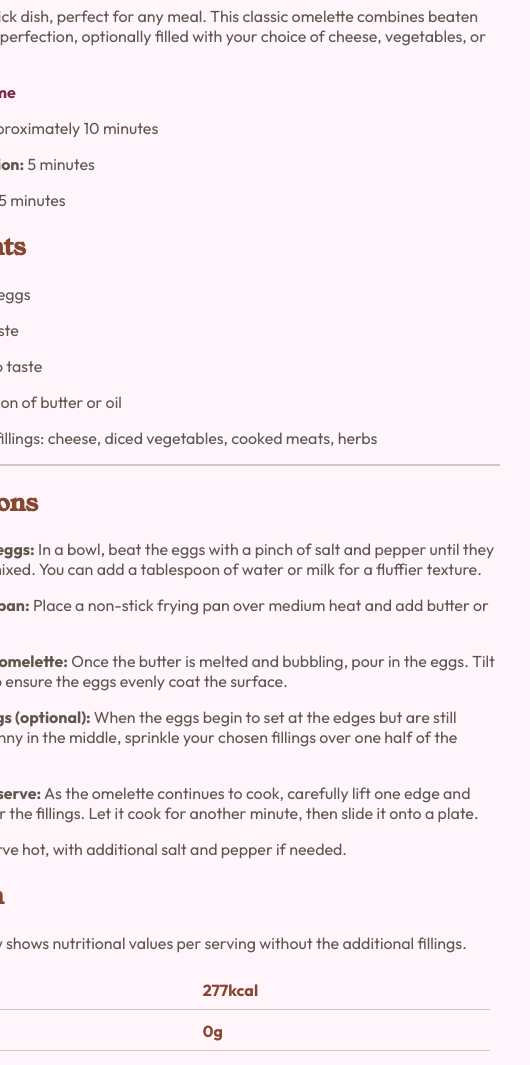
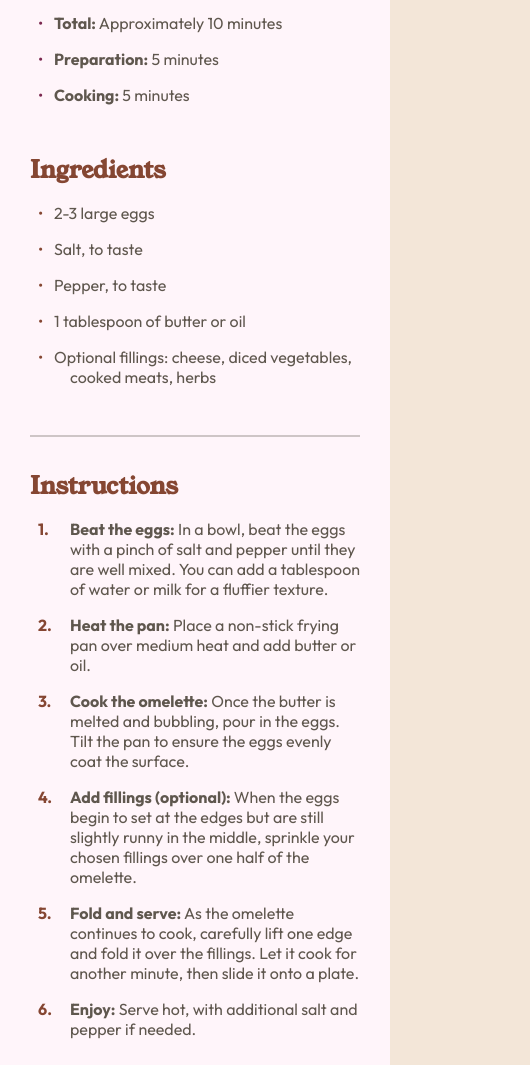
Before and after one commit to 9dorgham/recipe-page-main, a plain HTML site: page index.html in a window 390 px wide. Shown: the part 453-1518 px from the top of the page, 530 px wide, since content can reach past the window. Drawn offline with Linux system fonts and the light colour scheme.

Commit message:
responsive style

```diff
--- a/index.html
+++ b/index.html
@@ -11,20 +11,25 @@
 
   <div class="recipe-container">
     <img src="./assets/images/image-omelette.jpeg" alt="Omelette recipe folded with some peppper inside it">
+    <div class="txt">
+      <div>
         <h1>Simple Omelette Recipe</h1>
         <p>
           An easy and quick dish, perfect for any meal. This classic omelette combines beaten eggs cooked
           to perfection, optionally filled with your choice of cheese, vegetables, or meats.
         </p>
+      </div>
 
       <div>
         <b id="prepar">Preparation time</b>
-      <ul>
+        <ul class="prepar-time">
           <li><b>Total:</b> Approximately 10 minutes</li>
           <li><b>Preparation:</b> 5 minutes</li>
           <li><b>Cooking:</b> 5 minutes</li>
         </ul>
       </div>
+
+      <div>
         <h2>Ingredients</h2>
         <ul>
           <li>2-3 large eggs</li>
@@ -33,7 +38,11 @@
           <li>1 tablespoon of butter or oil</li>
           <li>Optional fillings: cheese, diced vegetables, cooked meats, herbs</li>
         </ul>
+      </div>
+
       <hr>
+
+      <div>
         <h2>Instructions</h2>
         <ol>
           <li><b>Beat the eggs:</b> In a bowl, beat the eggs with a pinch of salt and pepper until they are well mixed.
@@ -47,6 +56,9 @@
             fillings. Let it cook for another minute, then slide it onto a plate.</li>
           <li><b>Enjoy:</b> Serve hot, with additional salt and pepper if needed.</li>
         </ol>
+      </div>
+
+      <div>
         <h2>Nutrition</h2>
         <p>The table below shows nutritional values per serving without the additional fillings.</p>
         <table>
@@ -70,5 +82,7 @@
           </tbody>
         </table>
       </div>
+    </div>
+  </div>
 </body>
 </html>
--- a/master.css
+++ b/master.css
@@ -16,19 +16,40 @@
     box-sizing: border-box;
 }
 
+*:not(ol, ul) {
+    margin: 0;
+    padding: 0;
+}
+
 body {
     font-family: "outfit", "sans-serif";
     background-color: hsl(30, 54%, 90%);
-    display: grid;
-    place-content: center;
 }
+
+ul,
+ol {
+    list-style: none;
+}
+
+p {
+    font-size: 16px;
+    color: hsl(30, 10%, 34%);
+    line-height: 1.5;
+}
+
+/* start */
 
 .recipe-container {
     margin: 50px auto;
-    width: 670px;
+    max-width: 670px;
     background-color: hsl(330, 100%, 98%);
+    border-radius: 20px;
+}
+.txt {
     padding: 30px;
-    border-radius: 20px;
+    display: flex;
+    flex-direction: column;
+    row-gap: 2em;
 }
 img {
     width: 100%;
@@ -42,21 +63,29 @@ h1, h2 {
 h1 {
     color: hsl(24, 5%, 18%);
 }
+h2 {
+    color: hsl(14, 45%, 36%);
+}
 b#prepar {
     color: hsl(332, 51%, 32%);
 }
-h2 {
-    color: hsl(14, 45%, 36%);
-}
 
-p {
-    font-size: 16px;
-    color: hsl(30, 10%, 34%);
-}
+
 li {
     margin-block: 1em;
     color: hsl(30, 10%, 34%);
 }
+ul li:before {
+    content: "\2022"; /* Unicode character for bullet (•) */
+    color: hsl(14, 45%, 36%); /* Change the color to your desired color */
+    display: inline-block;
+    width: 1em;
+    margin-left: -2em; /* Adjust alignment */
+}
+ul.prepar-time li:before  {
+    color: hsl(332, 51%, 32%);
+}
+
 li b {
     color: hsl(30, 10%, 34%);
 }
@@ -64,6 +93,20 @@ li b {
 hr {
     border: 1px solid hsl(30, 10%, 34%, 0.3);
 }
+
+
+ol li {
+    position: relative;
+    counter-increment: list-item;
+}
+ol li:before {
+    content: counter(list-item) ".";
+    color: hsl(14, 45%, 36%);
+    font-weight: bold;
+    position: absolute;
+    left: -2em;
+}
+
 
 table {
     width: 100%;
@@ -89,3 +132,15 @@ table .value {
     color: hsl(14, 45%, 36%);
     font-weight: 700;
 }
+
+
+/* media-query */
+@media (max-width:400px) {
+    .recipe-container {
+        width: 100%;
+        margin: 0;
+    }
+    /* .recipe-container img {
+        width: 100%;
+    } */
+}
```
Lines whose indentation alone changed are shown as unchanged.
